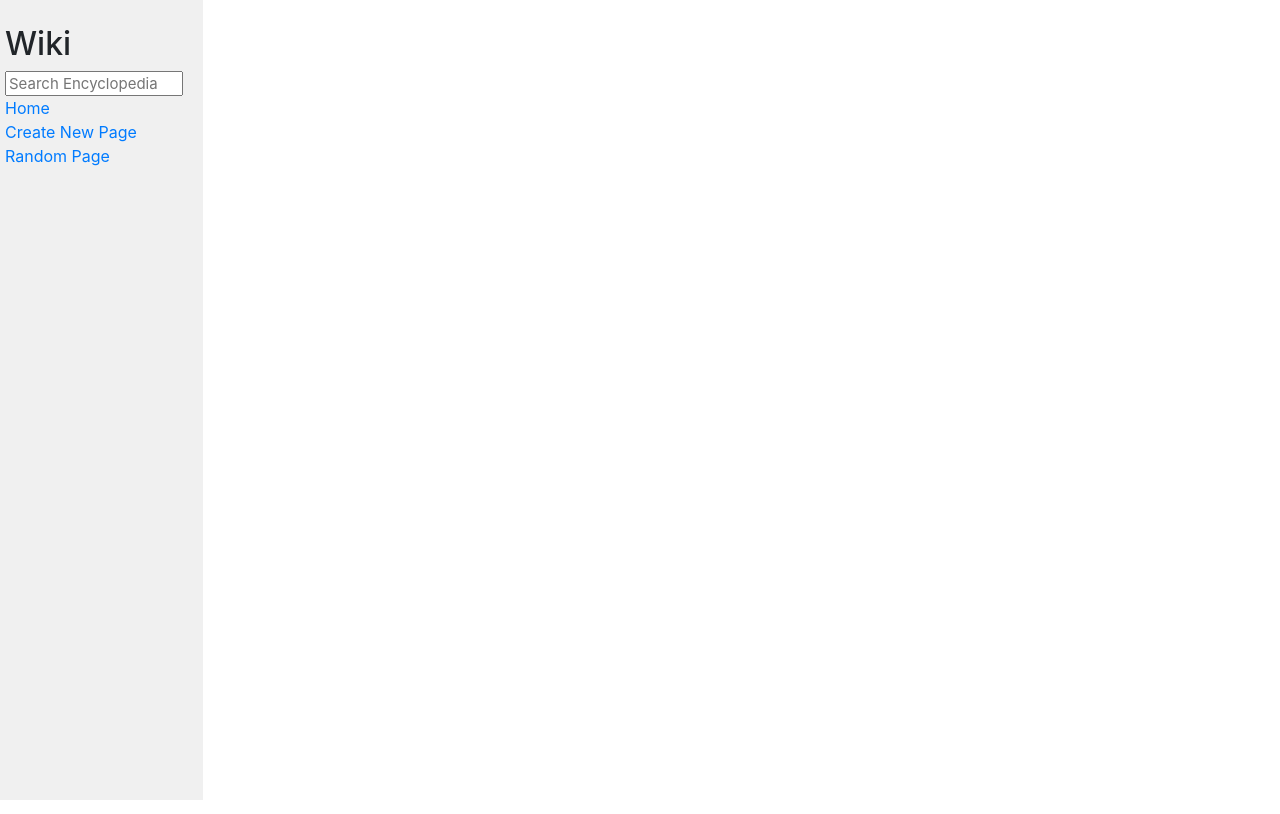
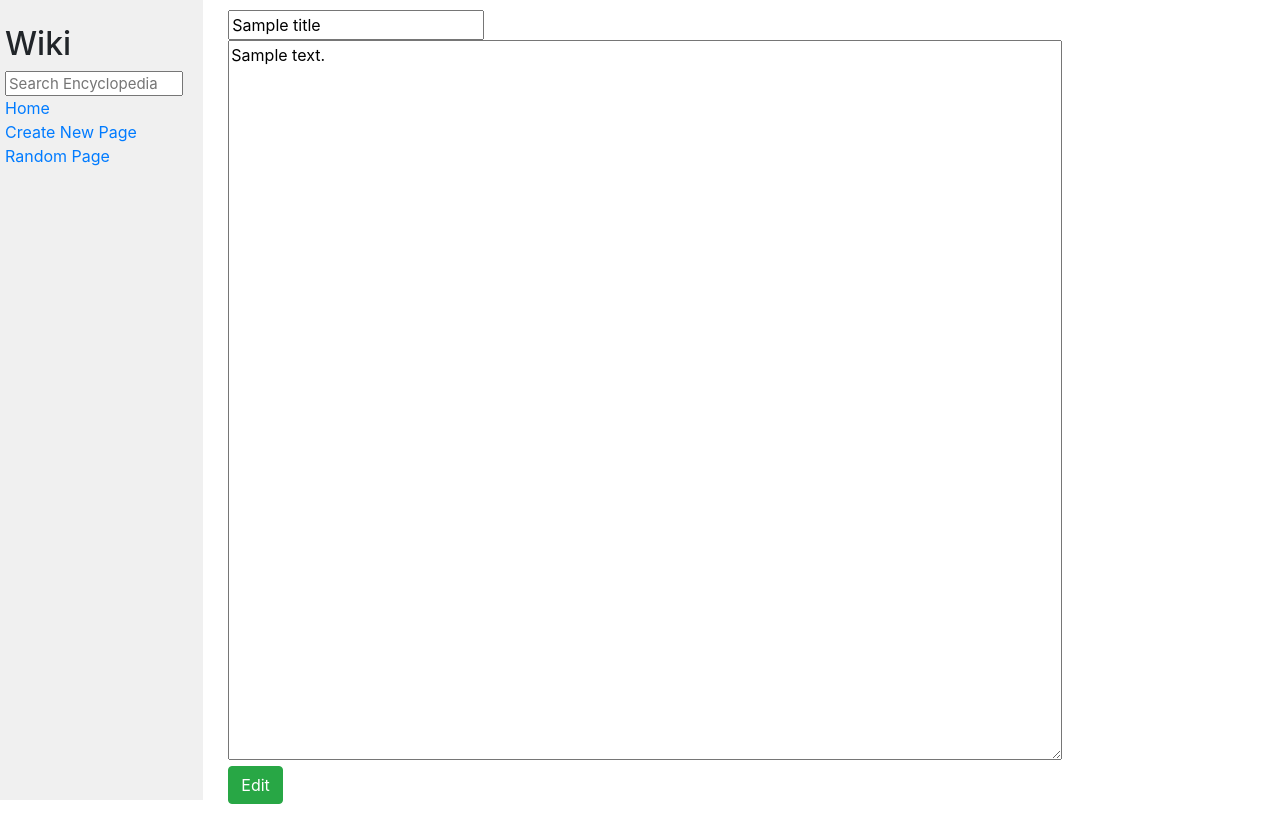
Before and after one commit to omarshokry193/Wiki-CS50-Web, a Django app: template encyclopedia/templates/encyclopedia/edit.html in a window 1280 px wide. Run offline with Django 3.2, Linux system fonts and the light colour scheme; the template is opened without the code that fills it: most values are stand-ins (such as "Sample title", 1, 10 or a date in 2020); some libraries are stand-ins or nearby versions.

Commit message:
Update edit.html

```diff
--- a/encyclopedia/templates/encyclopedia/edit.html
+++ b/encyclopedia/templates/encyclopedia/edit.html
@@ -1,5 +1,26 @@
 {% extends 'encyclopedia/layout.html' %}
 
 {% block content %}
+{% block title %}
+    {{ title }}
 
 {% endblock %}
+
+{% block body %}
+
+<div class="container">
+<table>
+    <form method="POST">
+        {% csrf_token %}
+        <div>
+            <input type="text" value="{{ title }}" name="title">
+        </div>
+        <div>
+            <textarea name="body">{{ body }}</textarea>
+        </div>
+        <button class="btn btn-success" type="submit">Edit</button>
+    </form>
+</table>
+</div>
+{% endblock %}
+{% endblock %}
```
